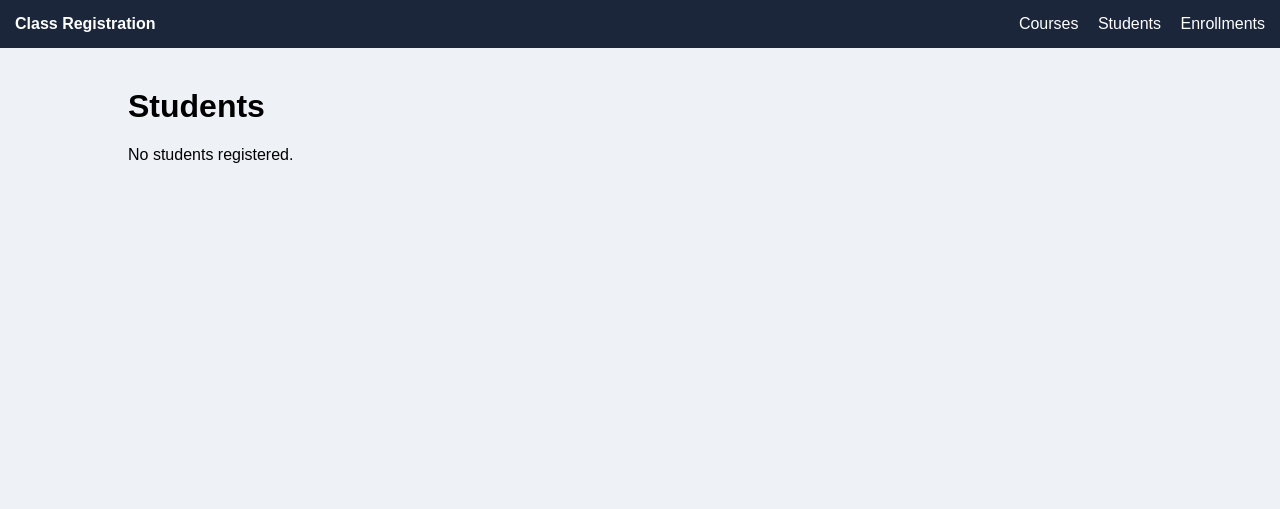
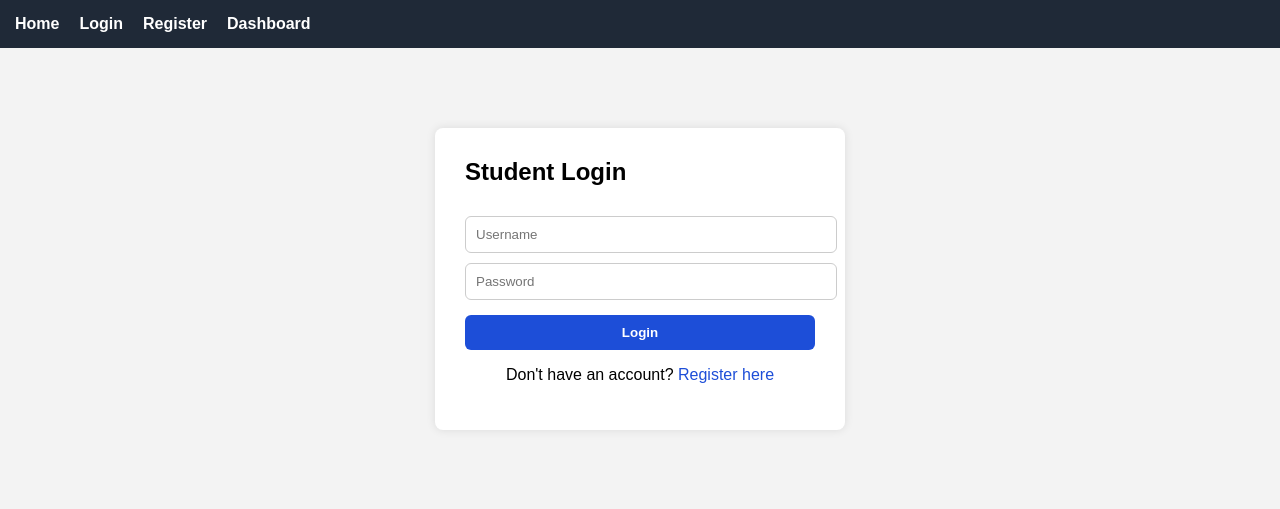
Before and after one commit to sebasuarezt7/FinalProject-, a Django app: page /students/ in a window 1280 px wide. Shown: the top 509 px of the page. Run offline with Django 5.2, Linux system fonts and the light colour scheme; data that the repository does not hold is empty.

Commit message:
First commit - Class Registration System

```diff
--- a/class_registration_system/__init__.py
+++ b/class_registration_system/__init__.py
@@ -0,0 +1,2 @@
+import pymysql
+pymysql.install_as_MySQLdb()
--- a/courses/urls.py
+++ b/courses/urls.py
@@ -1,6 +1,7 @@
 from django.urls import path
-from . import views
+from .views import course_list, create_course
 
 urlpatterns = [
-    path('', views.course_list, name='course_list'),
+    path("", course_list, name="course_list"),
+    path("add/", create_course, name="create_course"),
 ]
--- a/enrollments/urls.py
+++ b/enrollments/urls.py
@@ -1,6 +1,7 @@
 from django.urls import path
-from . import views
+from .views import enroll, drop_course
 
 urlpatterns = [
-    path('', views.enrollment_list, name='enrollment_list'),
+    path("enroll/<int:course_id>/", enroll, name="enroll"),
+    path("drop/<int:enrollment_id>/", drop_course, name="drop_course"),
 ]
--- /dev/null
+++ b/students/static/students/style.css
@@ -0,0 +1,100 @@
+body {
+    font-family: Arial, sans-serif;
+    background: #f3f3f3;
+    margin: 0;
+    padding: 0;
+}
+
+.nav {
+    background: #1f2937;
+    padding: 15px;
+    display: flex;
+    gap: 20px;
+}
+
+.nav a {
+    color: white;
+    text-decoration: none;
+    font-weight: bold;
+}
+
+.content {
+    padding: 40px;
+}
+
+.card {
+    width: 350px;
+    margin: 40px auto;
+    background: white;
+    padding: 30px;
+    border-radius: 8px;
+    box-shadow: 0 0 10px rgba(0,0,0,0.1);
+}
+
+.card h2 {
+    margin-top: 0;
+}
+
+input, select {
+    width: 100%;
+    padding: 10px;
+    margin-top: 10px;
+    border-radius: 6px;
+    border: 1px solid #ccc;
+}
+
+button {
+    width: 100%;
+    margin-top: 15px;
+    padding: 10px;
+    background: #1d4ed8;
+    border: none;
+    color: white;
+    font-weight: bold;
+    border-radius: 6px;
+    cursor: pointer;
+}
+
+.link {
+    margin-top: 15px;
+    text-align: center;
+}
+
+.link a {
+    color: #1d4ed8;
+    text-decoration: none;
+}
+
+.course-list {
+    display: flex;
+    flex-direction: column;
+    gap: 15px;
+    max-width: 600px;
+}
+
+.course-card {
+    background: white;
+    padding: 15px;
+    border-radius: 6px;
+    box-shadow: 0px 0px 8px rgba(0,0,0,0.1);
+}
+
+.btn {
+    display: inline-block;
+    padding: 8px 12px;
+    background: #1d4ed8;
+    color: white;
+    border-radius: 5px;
+    text-decoration: none;
+    margin-top: 10px;
+}
+
+.btn-danger {
+    display: inline-block;
+    padding: 8px 12px;
+    background: #dc2626;
+    color: white;
+    border-radius: 5px;
+    text-decoration: none;
+    margin-top: 10px;
+}
--- /dev/null
+++ b/students/templates/students/login.html
@@ -0,0 +1,25 @@
+{% extends "base.html" %}
+{% block title %}Login{% endblock %}
+
+{% block content %}
+<div class="card">
+    <h2>Student Login</h2>
+
+    {% if error %}
+        <p class="error">{{ error }}</p>
+    {% endif %}
+
+    <form method="POST">
+        {% csrf_token %}
+        <input type="text" name="username" placeholder="Username" required>
+        <input type="password" name="password" placeholder="Password" required>
+        <button type="submit">Login</button>
+    </form>
+
+    <div class="link">
+        <p>Don't have an account?
+            <a href="/students/register/">Register here</a>
+        </p>
+    </div>
+</div>
+{% endblock %}
--- a/students/urls.py
+++ b/students/urls.py
@@ -1,6 +1,9 @@
 from django.urls import path
-from . import views
+from .views import register_student, student_login, student_dashboard
 
 urlpatterns = [
-    path('', views.student_list, name='student_list'),
+    path("", student_login, name="student_login_default"),  # << Esta línea hace que /students/ vaya al login
+    path("register/", register_student, name="register_student"),
+    path("login/", student_login, name="student_login"),
+    path("dashboard/", student_dashboard, name="student_dashboard"),
 ]
--- a/students/views.py
+++ b/students/views.py
@@ -1,6 +1,44 @@
-from django.shortcuts import render
-from .models import Student
+from django.shortcuts import render, redirect
+from django.contrib.auth import authenticate, login
+from django.contrib.auth.decorators import login_required
+from .forms import StudentRegisterForm
+from courses.models import Course
+from enrollments.models import Enrollment
 
-def student_list(request):
-    students = Student.objects.all()
-    return render(request, "students/student_list.html", {"students": students})
+def register_student(request):
+    if request.method == "POST":
+        form = StudentRegisterForm(request.POST)
+        if form.is_valid():
+            user = form.save()
+            login(request, user)
+            return redirect("student_dashboard")
+    else:
+        form = StudentRegisterForm()
+
+    return render(request, "students/register.html", {"form": form})
+
+
+def student_login(request):
+    if request.method == "POST":
+        username = request.POST["username"]
+        password = request.POST["password"]
+        user = authenticate(request, username=username, password=password)
+
+        if user:
+            login(request, user)
+            return redirect("student_dashboard")
+
+        return render(request, "students/login.html", {"error": "Invalid credentials"})
+
+    return render(request, "students/login.html")
+
+
+@login_required
+def student_dashboard(request):
+    courses = Course.objects.all()
+    my_enrollments = Enrollment.objects.filter(student=request.user)
+
+    return render(request, "students/dashboard.html", {
+        "courses": courses,
+        "my_enrollments": my_enrollments
+    })
--- a/templates/base.html
+++ b/templates/base.html
@@ -1,47 +1,25 @@
+{% load static %}
 <!DOCTYPE html>
 <html lang="en">
 <head>
     <meta charset="UTF-8">
-    <title>Class Registration System</title>
-    <style>
-        body {
-            background: #eef2f7;
-            font-family: Arial, sans-serif;
-            margin: 0;
-        }
-        .navbar {
-            background: #1b263b;
-            padding: 15px;
-            color: white;
-            display: flex;
-            justify-content: space-between;
-        }
-        .navbar a {
-            color: white;
-            margin-left: 15px;
-            text-decoration: none;
-        }
-        .container {
-            margin: 40px auto;
-            width: 80%;
-        }
-    </style>
+    <title>{% block title %}Class Registration{% endblock %}</title>
+
+    <!-- Load CSS -->
+    <link rel="stylesheet" href="{% static 'students/style.css' %}">
 </head>
 <body>
 
-<div class="navbar">
-    <div><strong>Class Registration</strong></div>
-    <div>
-        <a href="/courses/">Courses</a>
-        <a href="/students/">Students</a>
-        <a href="/enrollments/">Enrollments</a>
+    <div class="nav">
+        <a href="/">Home</a>
+        <a href="/students/login/">Login</a>
+        <a href="/students/register/">Register</a>
+        <a href="/students/dashboard/">Dashboard</a>
     </div>
-</div>
 
-<div class="container">
-    {% block content %}
-    {% endblock %}
-</div>
+    <div class="content">
+        {% block content %}{% endblock %}
+    </div>
 
 </body>
 </html>
```
Also changed, not shown: class_registration_system/settings.py (+15 -2 lines), courses/forms.py (added, +7 -0 lines), courses/templates/courses/course_form.html (added, +9 -0 lines), courses/views.py (+13 -1 lines), enrollments/views.py (+25 -3 lines), students/forms.py (added, +10 -0 lines), students/templates/students/dashboard.html (added, +33 -0 lines), students/templates/students/register.html (added, +20 -0 lines).
